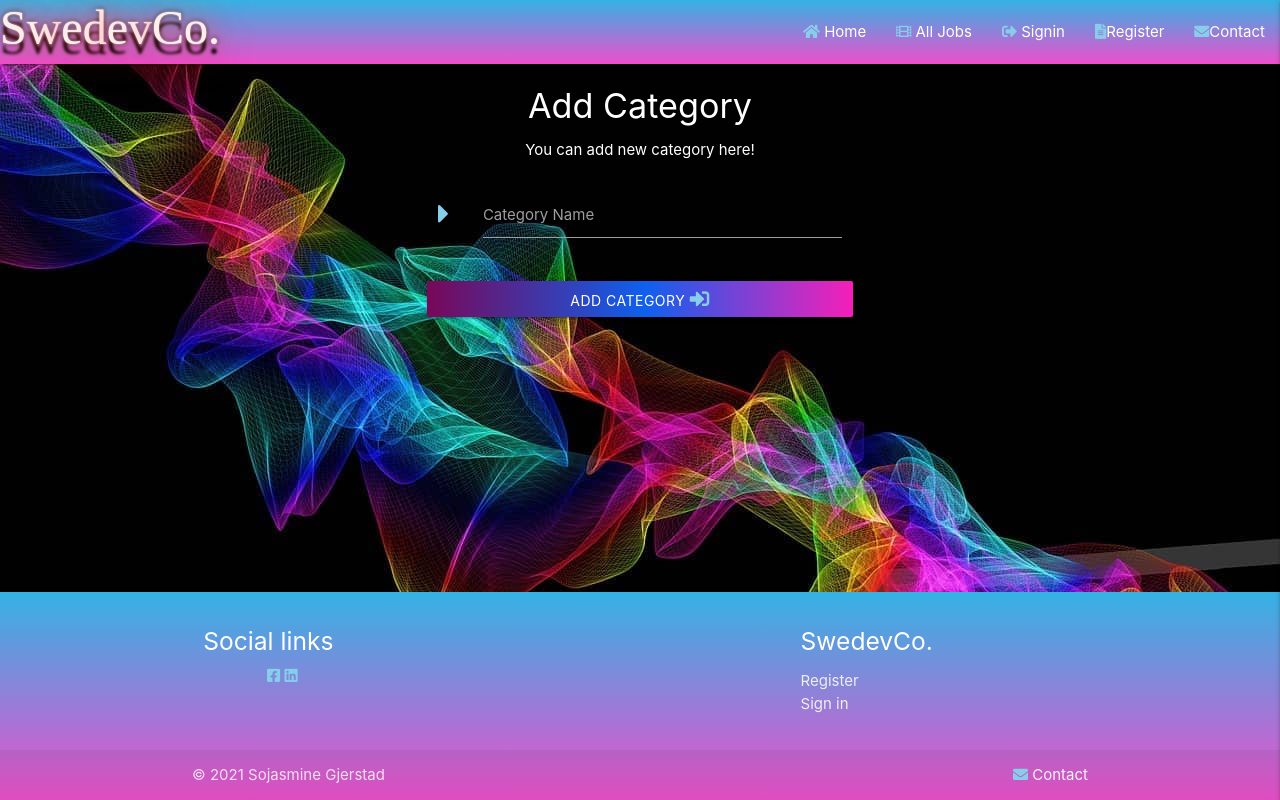
After one commit to Sojasmine/swedevco, a Flask app: page /add_category in a window 1280 px wide. The commit adds this page. Run offline with Flask 2, Linux system fonts and the light colour scheme; some libraries are stand-ins or nearby versions; some web fonts are replaced.

Commit message:
Add new category to DB

```diff
--- a/run.py
+++ b/run.py
@@ -169,6 +169,19 @@ def get_categories():
     return render_template("categories.html", categories=categories)
 
 
+@app.route("/add_category", methods=["GET", "POST"])
+def add_category():
+    if request.method == "POST":
+        category = {
+            "category_name": request.form.get("category_name")
+        }
+        mongo.db.categories.insert_one(category)
+        flash("New Category Added")
+        return redirect(url_for("get_categories"))
+
+    return render_template("add_category.html")
+
+
 @app.route("/contact")
 def contact():
     return render_template("contact.html")
--- a/static/css/styles.css
+++ b/static/css/styles.css
@@ -86,6 +86,9 @@
     border-radius: 20px 20px;
 
   }
+  #category_name {
+    color: white;
+  }
 
  /* footer*/
 
--- /dev/null
+++ b/templates/add_category.html
@@ -0,0 +1,41 @@
+{% extends "base.html" %}
+{% block content %}
+
+
+{% block styles %}
+<style>
+   body {
+    background-image: url('../static/images/image4.jpg');
+   }
+</style>
+{% endblock%}
+
+
+<!-- Headings and paragraph -->
+<h4 class="center-align  white-text lighten-4">Add Category</h4>
+<p class="center-align white-text lighten-4">You can add new category here!</p>
+
+
+<div class="row">
+    <form class="col s12 m4 offset-m4" method="POST" action="{{ url_for('add_category') }}">
+        <!--Category name-->
+        <div class="row">
+            <div class="input-field col s12">
+                <i class="tiny fas fa-caret-right prefix"></i>
+                <input id="category_name" name="category_name" minlength="3" maxlength="25" type="text" class="validate white-text" required>
+                <label for="category_name">Category Name</label>
+              </div>
+        </div>
+
+<!-- post it button-->
+          <div class="row">
+            <button type="submit" class="col s12 btn small">
+                Add Category <i class="tiny fas fa-sign-in-alt"></i>
+            </button>
+        </div>
+        </div>
+    </form>
+</div>
+
+
+{% endblock %}
--- a/templates/post_jobs.html
+++ b/templates/post_jobs.html
@@ -44,9 +44,9 @@
             <!--category name-->
             <div class="row">
                 <div class="input-field col s12">
-                    <i class="tiny fas fa-caret-right prefix"></i>
+                    <i class="tiny fas fa-caret-right prefix white-text"></i>
                     <select id="category_name" name="category_name" class="validate" required>
-                          <option value="" disabled>Choose job type</option>
+                    <option value="" disabled>Choose job type</option>
                       {% for category in categories %}
                           <option value="{{ category.category_name }}" selected>{{ category.category_name }}</option>
                       {% endfor %}
```
Also changed, not shown: templates/categories.html (+7 -0 lines).
